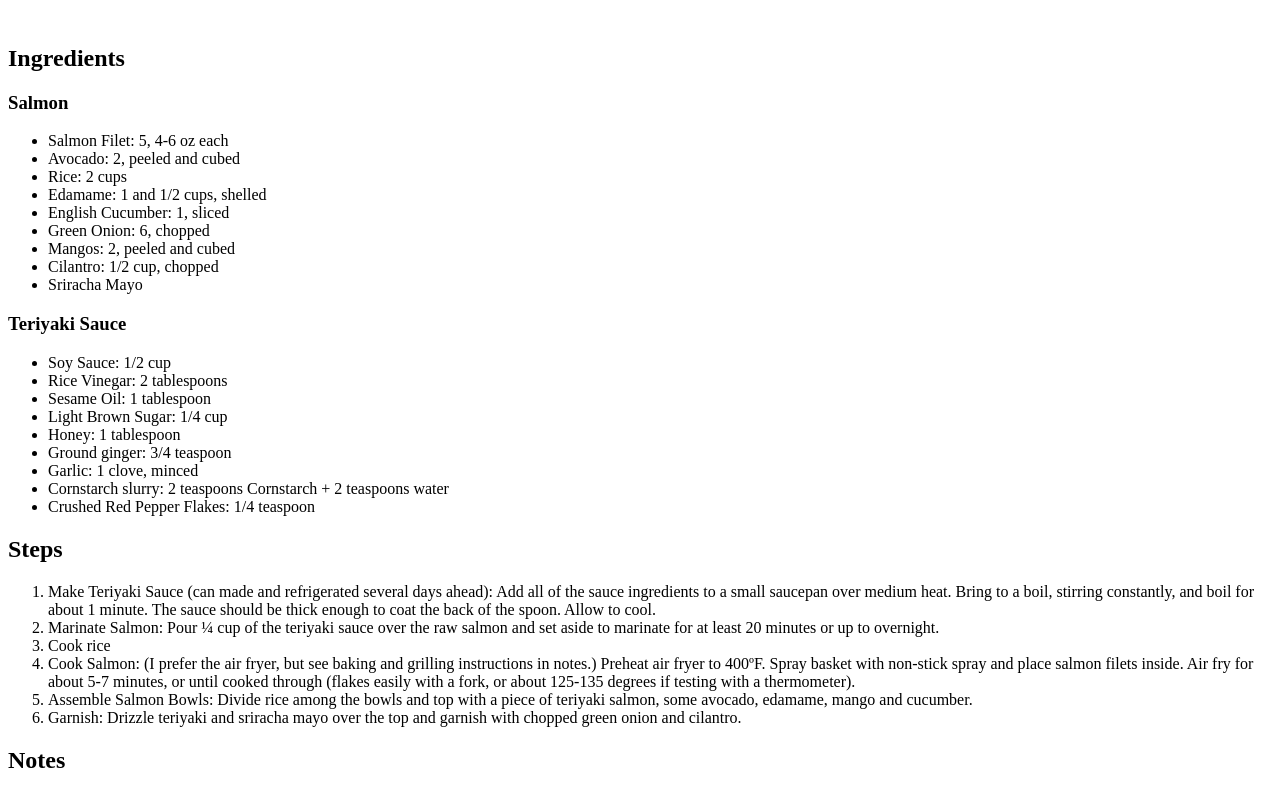
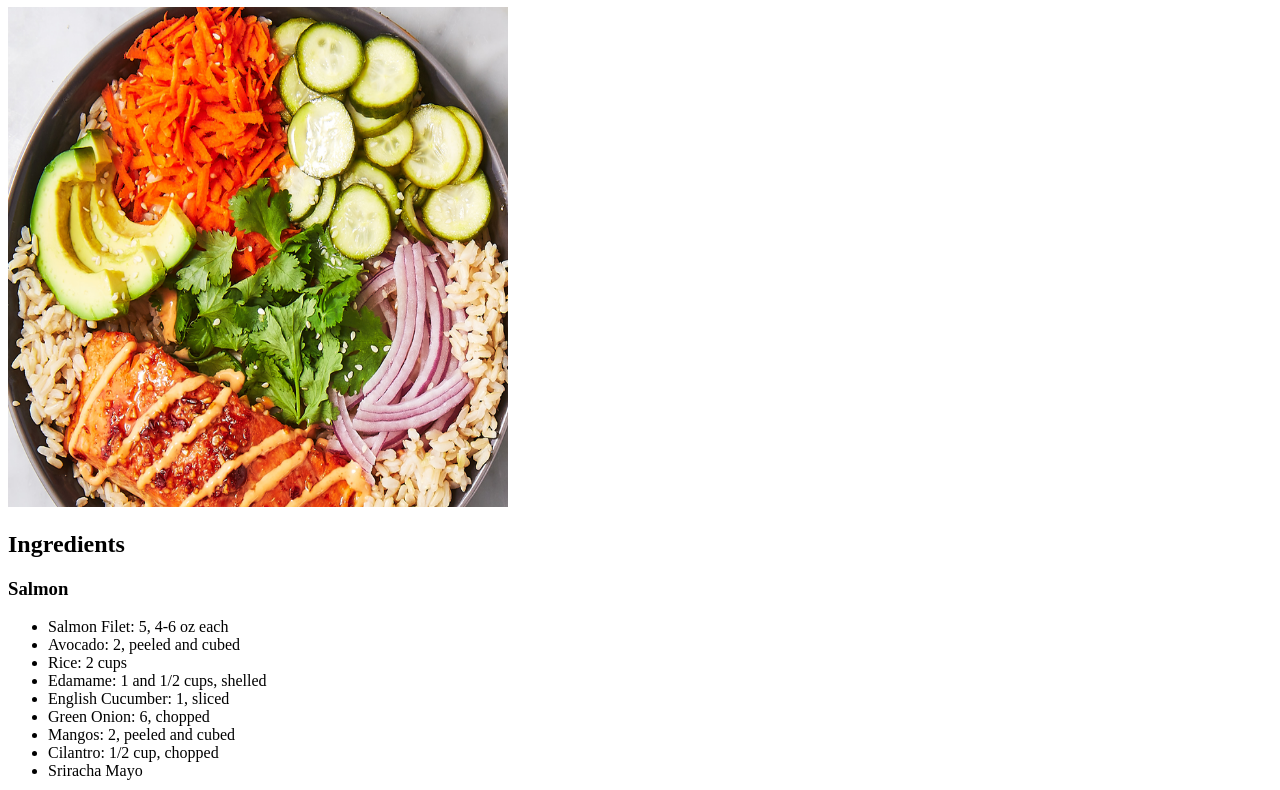
Before and after one commit to nickyh1024/Odin-Recipes, a plain HTML site: page recipes/salmon_bowl.html in a window 1280 px wide. Shown: the part 73-863 px from the top of the page. Drawn offline with Linux system fonts and the light colour scheme.

Commit message:
Add Salmon Image

```diff
--- a/recipes/salmon_bowl.html
+++ b/recipes/salmon_bowl.html
@@ -5,7 +5,7 @@
     </head>
     <body>
         <h1>Salmon Bowl</h1>
-        <img href="/recipes/salmon_bowl_image.jpeg">
+        <img src="salmon_bowl_image.png" height="500" width="500">
         <h2>Ingredients</h2>
             <h3>Salmon</h3>
                 <ul>
```
Also changed, not shown: recipes/salmon_bowl_image.jpeg (deleted), recipes/salmon_bowl_image.png (added).
